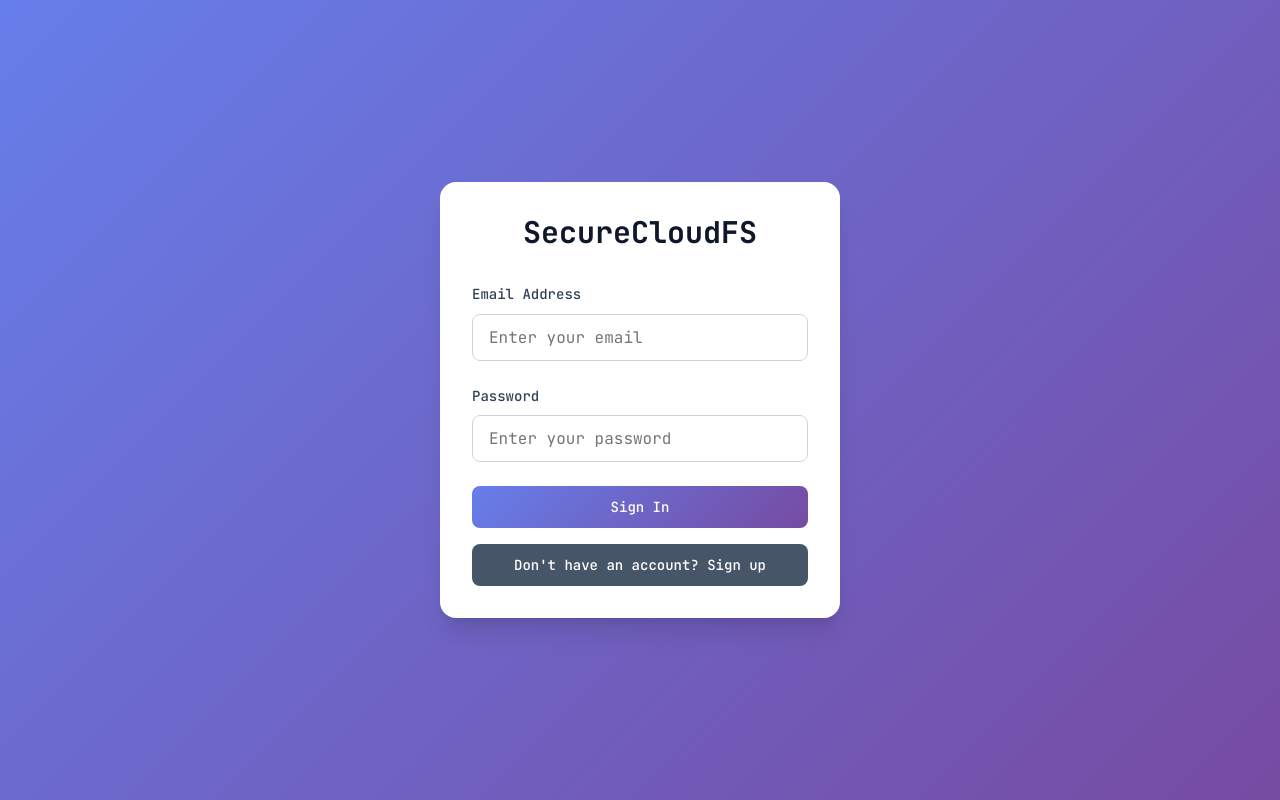
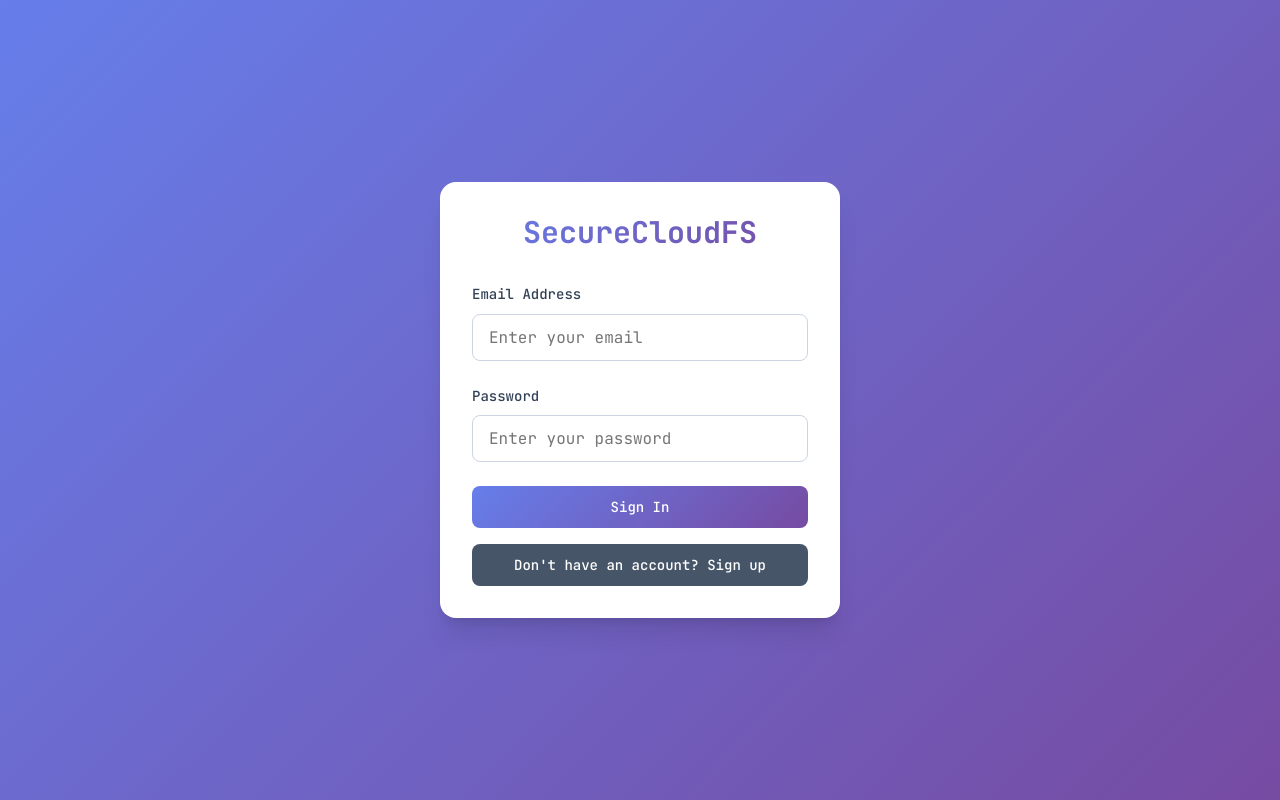
Before and after one commit to Jozefhdez/SecureCloudFS, a React (Vite) app in the folder web/: page / in a window 1280 px wide. Built offline with nearby package versions, Linux system fonts and the light colour scheme; no server answers.

Commit message:
fix: css

```diff
--- a/web/src/index.css
+++ b/web/src/index.css
@@ -125,7 +125,11 @@ h6 { font-size: 1rem; }
   font-weight: 700;
   text-align: center;
   margin-bottom: var(--space-8);
-  color: var(--gray-900);
+  background: linear-gradient(135deg, #667eea 0%, #764ba2 100%);
+  -webkit-background-clip: text;
+  -webkit-text-fill-color: transparent;
+  background-clip: text;
+  color: transparent;
 }
 
 .form-group {
--- a/web/src/pages/Login.tsx
+++ b/web/src/pages/Login.tsx
@@ -52,7 +52,7 @@ export default function LoginPage() {
 
           navigate("/dashboard");
         } else {
-          setError("No se pudo iniciar sesión: sesión inválida.");
+          setError("Could not sign in: invalid session.");
         }
 
       } else {
@@ -70,13 +70,13 @@ export default function LoginPage() {
           return;
         }
 
-        // En la mayoría de los casos, Supabase envía un correo de confirmación
-        setInfo("Registro exitoso. Revisa tu correo para confirmar tu cuenta.");
+        // In most cases, Supabase sends a confirmation email
+        setInfo("Registration successful. Check your email to confirm your account.");
       }
 
     } catch (err) {
       console.error("Unhandled error:", err);
-      setError("Ocurrió un error inesperado.");
+      setError("An unexpected error occurred.");
     } finally {
       setLoading(false);
     }
```
